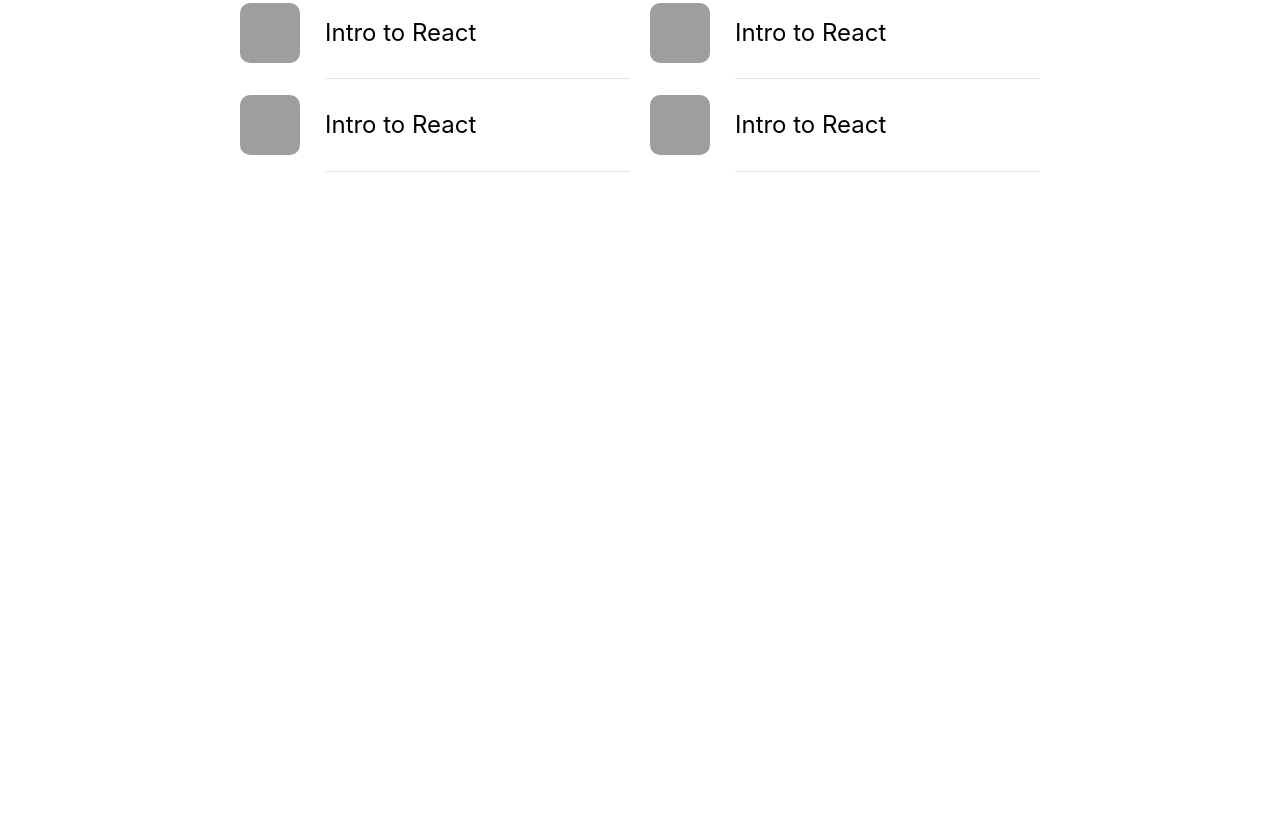
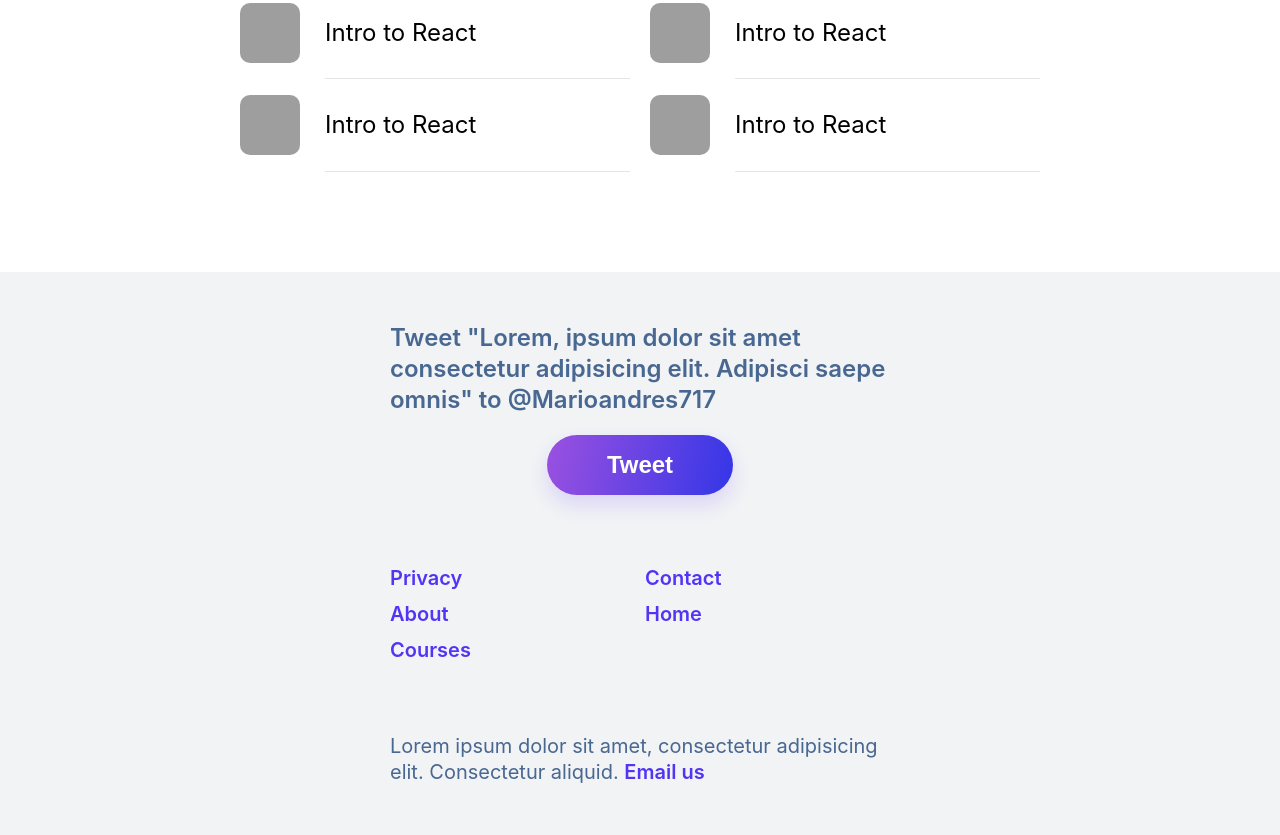
Before and after one commit to Marioandres717/Gatsby-site, a Gatsby site: page / in a window 1280 px wide. Shown: the part 2849-3684 px from the top of the page. Before the commit the page ends 3121 px from the top, so only its background shows below. Built offline with nearby package versions, Linux system fonts and the light colour scheme; Gatsby itself is replaced by a stand-in of ours; grey boxes are pictures that could not be loaded.

Commit message:
Add footer

```diff
--- a/gatsby-config.js
+++ b/gatsby-config.js
@@ -1,7 +1,9 @@
 module.exports = {
   siteMetadata: {
     title: `React+Design`,
-    description: `Kick off your next, great Gatsby project with this default starter. This barebones starter ships with the main Gatsby configuration files you might need.`,
+    description: `Complete courses about the best tools and design systems. Prototype and build apps with React and Swift. 60 hours of video content and resource materials. No coding experience required`,
+    keywords:
+      "react course, react for designers, ios development, sketch app, swift app course, arkit 2, after effects, create sketch plugin",
     author: `@gatsbyjs`,
   },
   plugins: [
@@ -30,5 +32,12 @@ module.exports = {
     // this (optional) plugin enables Progressive Web App + Offline functionality
     // To learn more, visit: https://gatsby.dev/offline
     // `gatsby-plugin-offline`,
+    // {
+    //   resolve: "gatsby-source-contentful",
+    //   options: {
+    //     spaceId: "tw8icxykeu3d",
+    //     accessToken: "OBVFHsOKLCkb_lZ6Nb6HpqlAj0dsQViUJvgPwpraea8",
+    //   },
+    // },
   ],
 }
--- /dev/null
+++ b/src/components/footer.js
@@ -0,0 +1,78 @@
+import React from "react"
+import styled from "styled-components"
+
+const FooterGroup = styled.div`
+  background: #f1f3f5;
+  padding: 50px 0;
+  display: grid;
+  grid-gap: 20px;
+`
+
+const Text = styled.p`
+  font-size: 24px;
+  font-weight: 600;
+  color: #486791;
+  max-width: 500px;
+  margin: 0 auto;
+`
+
+const Button = styled.button`
+  background: linear-gradient(102.24deg, #9b51e0 0%, #3436e7 100%);
+  box-shadow: 0px 10px 20px rgba(101, 41, 255, 0.15);
+  border-radius: 30px;
+  color: white;
+  border: none;
+  padding: 16px 60px;
+  font-weight: 600;
+  font-size: 24px;
+  justify-self: center;
+  transition: 0.8s cubic-bezier(0.2, 0.8, 0.2, 1);
+
+  &:hover {
+    box-shadow: 0 20px 40px rgba(0, 0, 0, 0.15);
+    transform: translateY(-3px);
+  }
+`
+
+const LinkGroup = styled.div`
+  width: 500px;
+  margin: 50px auto;
+  display: grid;
+  grid-template-columns: repeat(2, 1fr);
+  grid-gap: 10px;
+
+  a {
+    transition: 0.8s;
+  }
+
+  a:hover {
+    color: black;
+  }
+`
+
+const Copyright = styled.div`
+  color: #486791;
+  max-width: 500px;
+  margin: 0 auto;
+  padding: 0 20px;
+`
+
+const Footer = ({ data, children }) => (
+  <>
+    <FooterGroup>
+      <Text>
+        Tweet "Lorem, ipsum dolor sit amet consectetur adipisicing elit.
+        Adipisci saepe omnis" to @Marioandres717
+      </Text>
+      <Button>Tweet</Button>
+      <LinkGroup>
+        {data.map(edge => (
+          <a href={edge.url}>{edge.title}</a>
+        ))}
+      </LinkGroup>
+      <Copyright>{children}</Copyright>
+    </FooterGroup>
+  </>
+)
+
+export default Footer
--- a/src/components/layout.js
+++ b/src/components/layout.js
@@ -11,6 +11,16 @@ import { useStaticQuery, graphql } from "gatsby"
 
 import Header from "./header"
 import "./layout.css"
+import Helmet from "react-helmet"
+import Footer from "./footer"
+
+const links = [
+  { title: "Privacy", url: "/privacy" },
+  { title: "Contact", url: "/contact" },
+  { title: "About", url: "/about" },
+  { title: "Home", url: "/home" },
+  { title: "Courses", url: "/courses" },
+]
 
 const Layout = ({ children }) => {
   const data = useStaticQuery(graphql`
@@ -18,15 +28,40 @@ const Layout = ({ children }) => {
       site {
         siteMetadata {
           title
+          description
+          keywords
         }
       }
+      # allContentfulLink(sort: {fields: [createdAt], order: ASC}) {
+      #   edges {
+      #     node {
+      #       title
+      #       url
+      #       createdAt
+      #     }
+      #   }
+      # }
     }
   `)
 
   return (
     <>
+      <Helmet
+        title={data.site.siteMetadata.title}
+        meta={[
+          { name: "description", content: data.site.siteMetadata.description },
+          { name: "keywords", content: data.site.siteMetadata.keywords },
+        ]}
+      />
       <Header />
       <main>{children}</main>
+      {/* {data.allContentfulLink.edges.map(edge => (
+        <a href={edge.url}>{edge.title}</a>
+      ))} */}
+      <Footer data={links}>
+        Lorem ipsum dolor sit amet, consectetur adipisicing elit. Consectetur
+        aliquid. <a href="mailto:support@wyma.io">Email us</a>
+      </Footer>
     </>
   )
 }
--- a/src/pages/index.js
+++ b/src/pages/index.js
@@ -115,7 +115,7 @@ const IndexPage = () => (
     <SectionCellGroup>
       {staticdata.cells.map(cell => (
         <>
-          <Cell title={cell.title} image={cell.image} />
+          <Cell title={cell.title} image={cell.image} key={cell.id} />
         </>
       ))}
     </SectionCellGroup>
```
